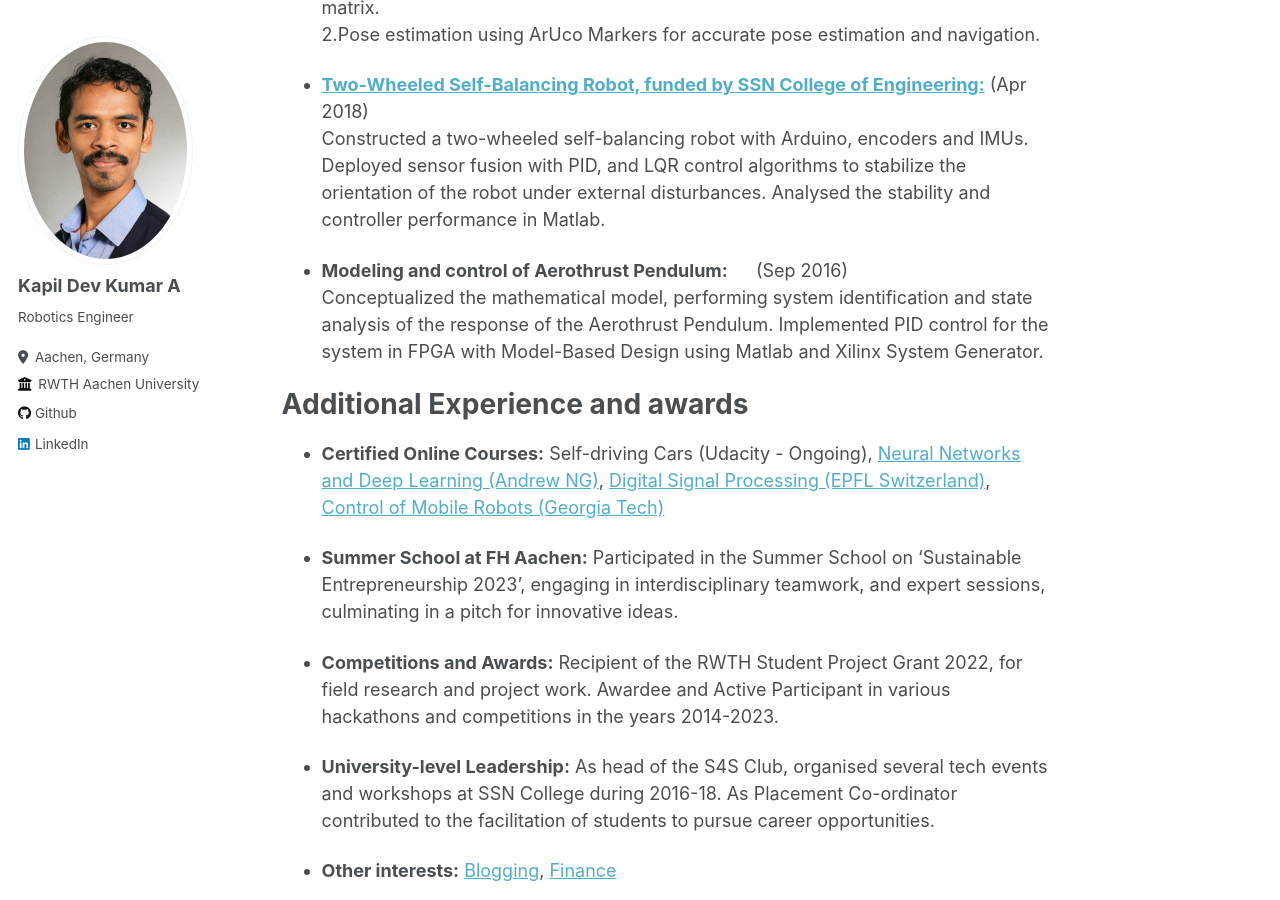
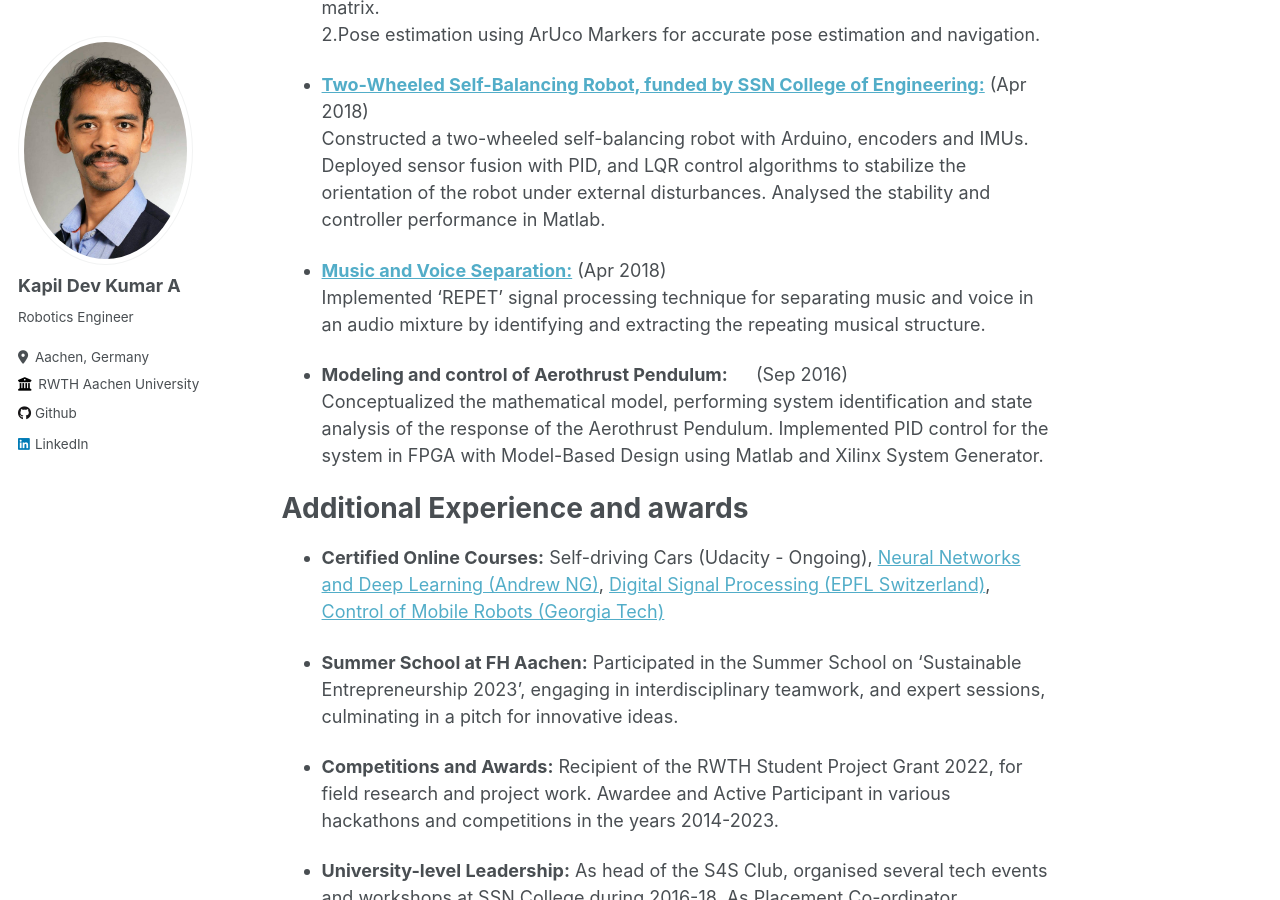
Before and after one commit to kapildevkumara/kapildevkumara.github.io, a Jekyll site: the page built from _pages/about.md, in a window 1280 px wide and 900 px high, scrolled down 2825 px. Built offline with Jekyll 4.4.1, drawn with Linux system fonts in a browser that asks for light colours.

Commit message:
Added Repo Links

```diff
--- a/_pages/about.md
+++ b/_pages/about.md
@@ -81,6 +81,9 @@ Developed modules for Perception and Navigation:  <br>
 * **[Two-Wheeled Self-Balancing Robot, funded by SSN College of Engineering:](https://github.com/kapildevkumara/Self_Balancing_Bot)** (Apr 2018)
 Constructed a two-wheeled self-balancing robot with Arduino, encoders and IMUs. Deployed sensor fusion with PID, and LQR control algorithms to stabilize the orientation of the robot under external disturbances. Analysed the stability and controller performance in Matlab.
 
+* **[Music and Voice Separation:](https://github.com/kapildevkumara/REPET_Python)** (Apr 2018)
+Implemented 'REPET' signal processing technique for separating music and voice in an audio mixture by identifying and extracting the repeating musical structure.
+
 * **Modeling and control of Aerothrust Pendulum:** &emsp; (Sep 2016)	 <br>
 Conceptualized the mathematical model, performing system identification and state analysis of the response of the Aerothrust Pendulum. Implemented PID control for the system in FPGA with Model-Based Design using Matlab and Xilinx System Generator.
 
```
